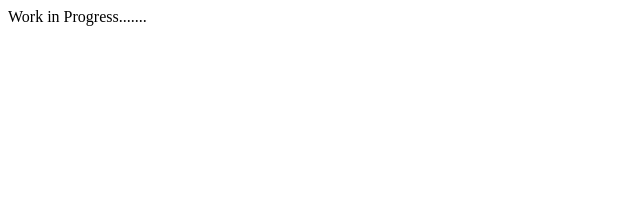
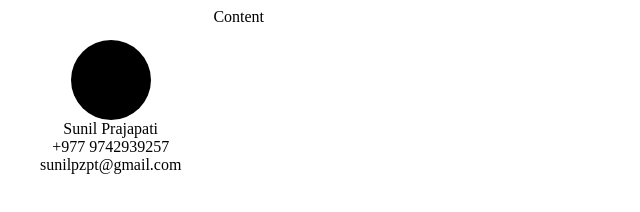
Before and after one commit to scherbatsky-jr/scherbatsky-jr.github.io, a Gatsby site: page / in a window 1280 px wide. Shown: the whole page, without its empty margins (0-640 px from the left). Built offline with nearby package versions, Linux system fonts and the light colour scheme; Gatsby itself is replaced by a stand-in of ours.

Commit message:
feat: layout

```diff
--- a/package.json
+++ b/package.json
@@ -17,6 +17,7 @@
   },
   "dependencies": {
     "gatsby": "^4.18.1",
+    "gatsby-plugin-image": "^2.18.1",
     "gatsby-plugin-manifest": "^4.18.1",
     "gatsby-plugin-sass": "^5.18.1",
     "react": "^18.1.0",
--- /dev/null
+++ b/src/assets/css/components/layout.module.css
@@ -0,0 +1,4 @@
+.layout {
+  display: grid;
+  grid-template-columns: 1fr 6fr;
+}
--- /dev/null
+++ b/src/assets/css/components/sidebar.module.css
@@ -0,0 +1,13 @@
+.sidebar {
+  align-items: center;
+  display: flex;
+  flex-direction: column;
+  padding: 2rem;
+}
+
+.profilePhoto {
+  background-color: black;
+  border-radius: 50%;
+  height: 5rem;
+  width: 5rem;
+}
--- /dev/null
+++ b/src/components/content.js
@@ -0,0 +1,13 @@
+import * as React from "react"
+
+const Content = () => {
+  return (
+    <>
+      <div>
+        Content
+      </div>
+    </>
+  )
+}
+
+export default Content
--- /dev/null
+++ b/src/components/layout.js
@@ -0,0 +1,19 @@
+import * as React from "react"
+
+import Sidebar from "./sidebar"
+import Content from "./content"
+
+import * as layoutStyles from "../assets/css/components/layout.module.css"
+
+const Layout = () => {
+  return (
+    <>
+      <div className={layoutStyles.layout}>
+        <Sidebar />
+        <Content />
+      </div>
+    </>
+  )
+}
+
+export default Layout
--- /dev/null
+++ b/src/components/sidebar.js
@@ -0,0 +1,18 @@
+import * as React from "react"
+
+import * as sideBarStyles from "../assets/css/components/sidebar.module.css"
+
+const Sidebar = () => {
+  return (
+    <>
+      <div className={sideBarStyles.sidebar}>
+        <div className={sideBarStyles.profilePhoto} />
+        <span>Sunil Prajapati</span>
+        <span>+977 9742939257</span>
+        <span>sunilpzpt@gmail.com</span>
+      </div>
+    </>
+  )
+}
+
+export default Sidebar
--- a/src/pages/index.js
+++ b/src/pages/index.js
@@ -1,11 +1,9 @@
 import * as React from "react"
 
-const IndexPage = () => {
-  return (
-    <main>
-      Work in Progress.......
-    </main>
-  )
-}
+import Layout from "../components/layout"
+
+const IndexPage = () => (
+  <Layout />
+)
 
 export default IndexPage
```
Also changed, not shown: src/assets/images/profile.jpg (added), 1 other file.
